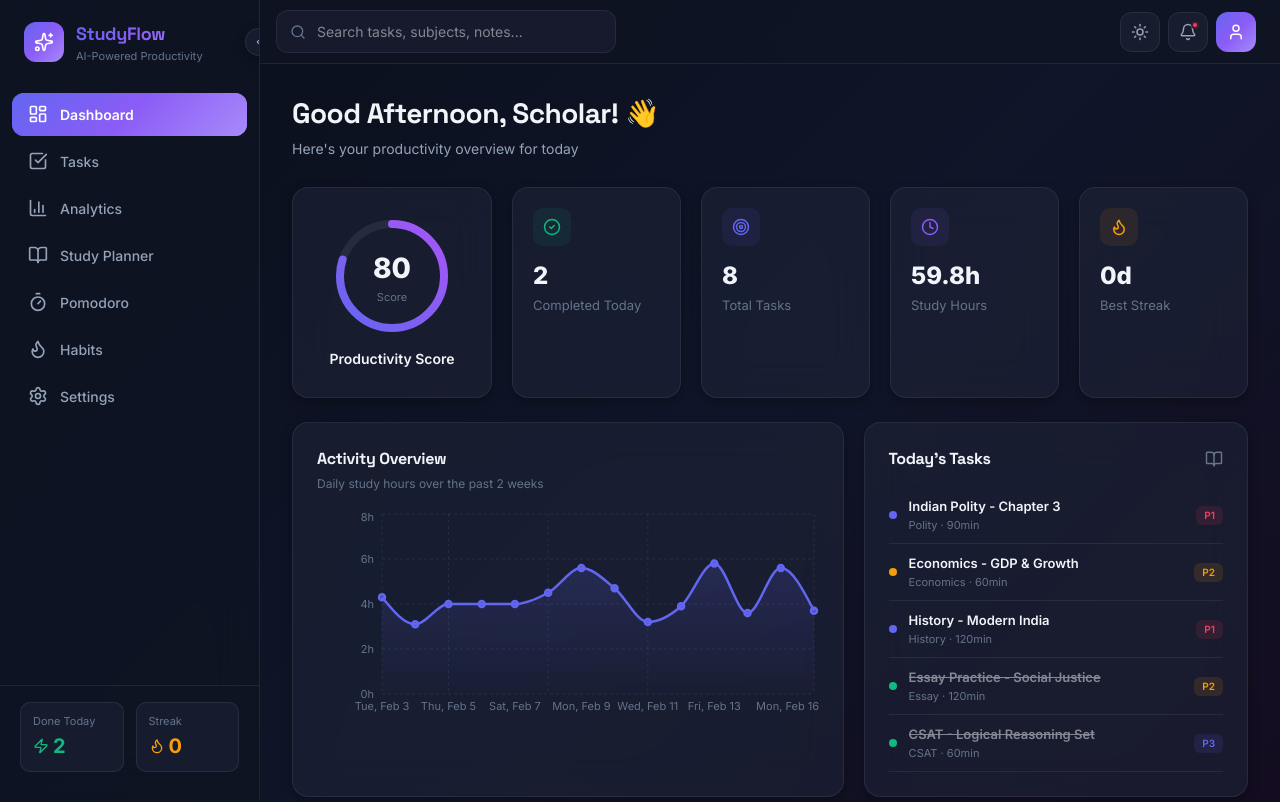
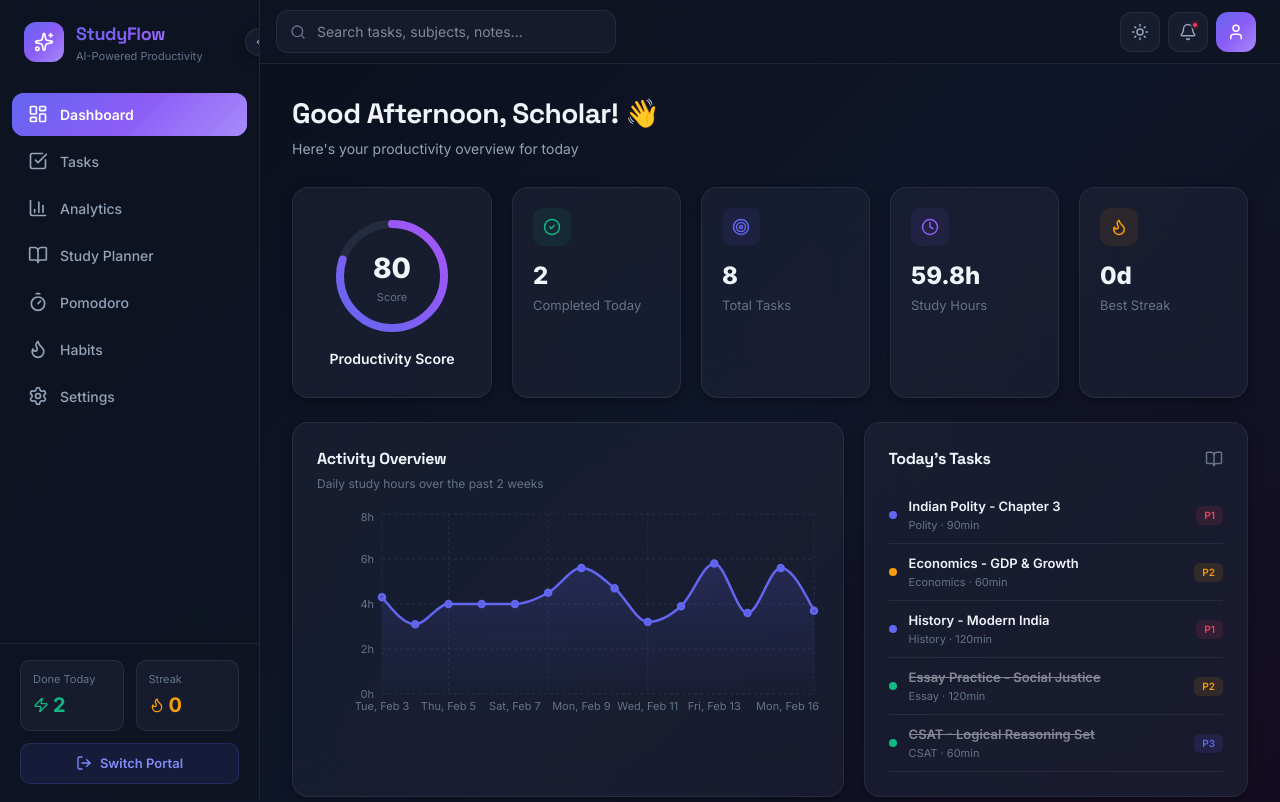
Before and after one commit to Prashantkaushik957/studyflow, a Next.js app: page /user in a window 1280 px wide. Shown: the top 802 px of the page. Built offline with nearby package versions, Linux system fonts and the light colour scheme.

Commit message:
feat: add switch portal button to user sidebar

```diff
--- a/src/components/layout/Sidebar.tsx
+++ b/src/components/layout/Sidebar.tsx
@@ -16,6 +16,7 @@ import {
     ChevronRight,
     Sparkles,
     Zap,
+    LogOut,
 } from 'lucide-react';
 import { useStore } from '@/lib/store';
 
@@ -175,6 +176,23 @@ export default function Sidebar() {
                                 </div>
                             </div>
                         </div>
+                        <button
+                            onClick={() => {
+                                useStore.getState().setRole(null);
+                                window.location.href = '/';
+                            }}
+                            style={{
+                                width: '100%', padding: '10px 14px', borderRadius: 10,
+                                background: 'rgba(99,102,241,0.1)', border: '1px solid rgba(99,102,241,0.2)',
+                                color: '#818cf8', cursor: 'pointer', fontSize: 13, fontWeight: 600,
+                                display: 'flex', alignItems: 'center', justifyContent: 'center', gap: 8,
+                                transition: 'all 0.2s',
+                            }}
+                            onMouseEnter={(e) => (e.currentTarget.style.background = 'rgba(99,102,241,0.15)')}
+                            onMouseLeave={(e) => (e.currentTarget.style.background = 'rgba(99,102,241,0.1)')}
+                        >
+                            <LogOut size={16} /> Switch Portal
+                        </button>
                     </motion.div>
                 )}
             </AnimatePresence>
```
